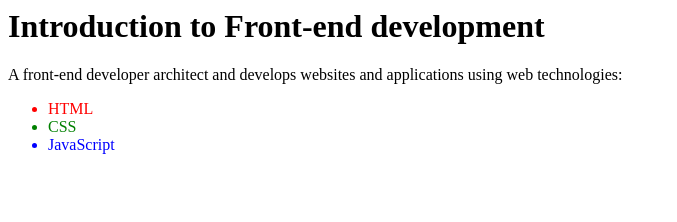
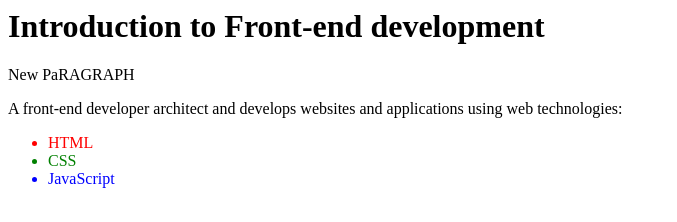
Before and after one commit to Stefke01-web/front-end-development, a plain HTML site: page index.html in a window 1280 px wide. Shown: the whole page, without its empty margins (0-677 px from the left). Drawn offline with Linux system fonts and the light colour scheme.

Commit message:
New Paragraph eidt

```diff
--- a/index.html
+++ b/index.html
@@ -4,6 +4,7 @@
 </head>
 <body>
 <h1>Introduction to Front-end development</h1>
+<p>New PaRAGRAPH</p>
 <p>A front-end developer architect and develops websites and applications using web technologies:</p>
 <ul>
 <li style="color:red;">HTML</li>
```
